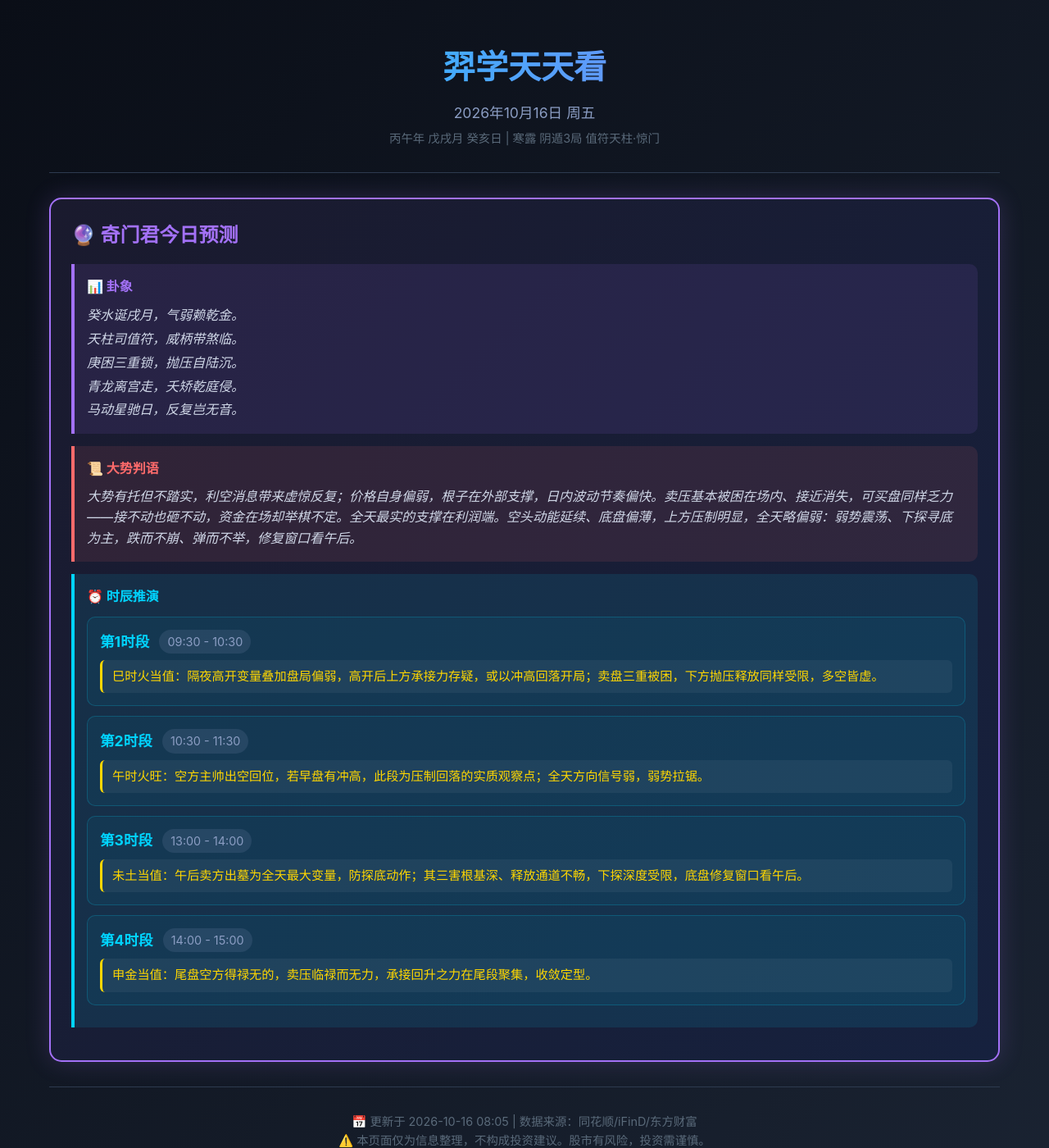
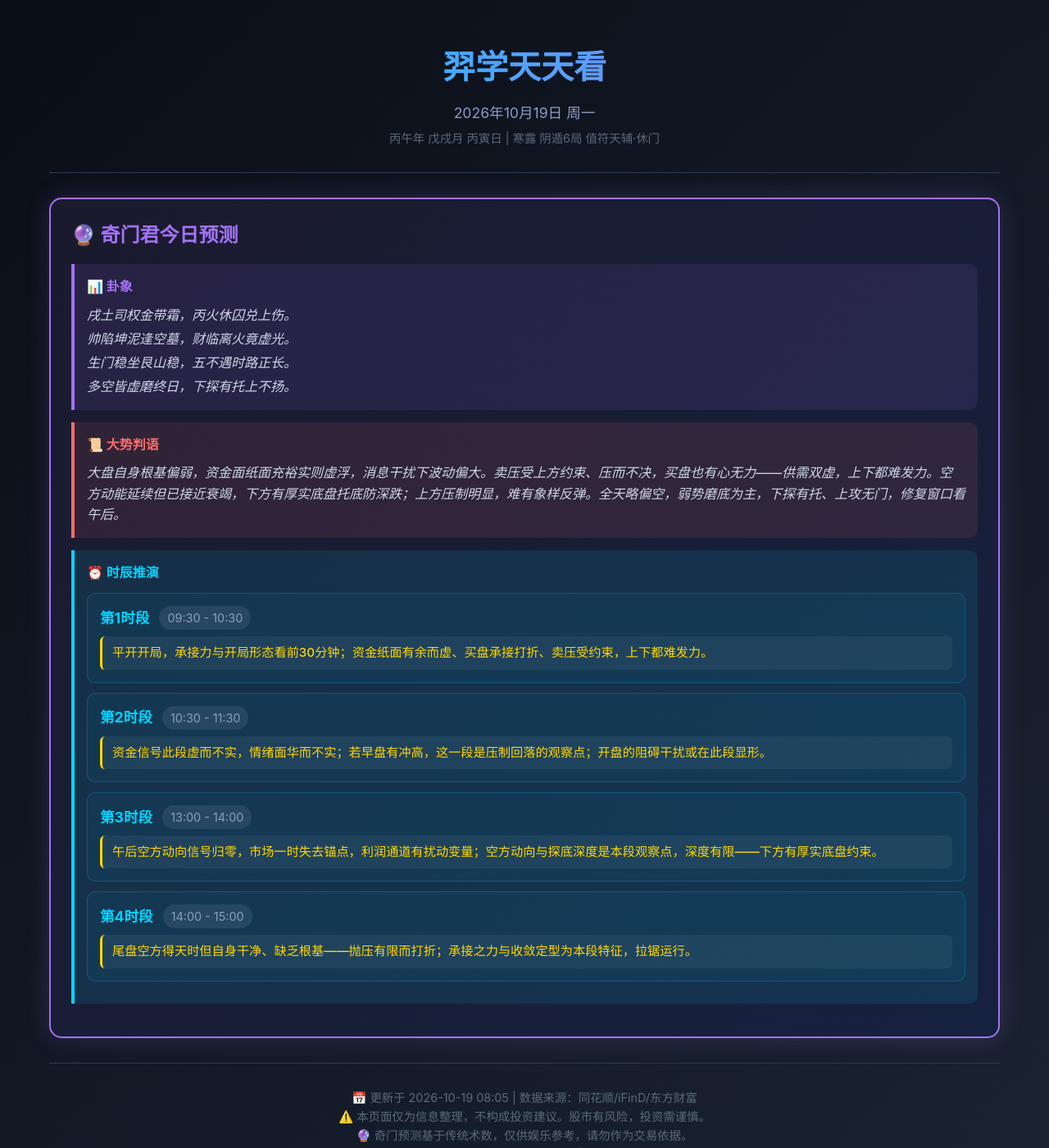
Before and after one commit to xiaoyi0319a/yixue-dashboard, a Jekyll site: the page index.html, which Jekyll copies as it is, in a window 1280 px wide and 1400 px high. Shown: the whole window at 82% size. Built offline with Jekyll 4.4.1, drawn with Linux system fonts in a browser that asks for light colours; comment, search, counter and statistics services are not loaded.

Commit message:
每日更新 2026-10-19：奇门君预测（M4新口径首日，略偏空，四时段熔断态第4日）| 方向整理暂停中

```diff
--- a/index.html
+++ b/index.html
@@ -4,12 +4,12 @@
     <meta charset="UTF-8">
     <meta name="viewport" content="width=device-width, initial-scale=1.0">
     <meta http-equiv="Cache-Control" content="no-cache, no-store, must-revalidate">
-    <meta property="og:title" content="羿学天天看 | 2026-10-16">
-    <meta property="og:description" content="🔮 阴遁3局·略偏空·供需双弱跌而不崩（卖盘三重被困 vs 日干极弱凶格压身）| 📈📰 方向整理已暂停（09-27指令）">
+    <meta property="og:title" content="羿学天天看 | 2026-10-19">
+    <meta property="og:description" content="🔮 阴遁6局·略偏空·供需双虚弱势磨底（空方动能近竭 vs 多方底盘托底）| 📈📰 方向整理已暂停（09-27指令）">
     <meta property="og:type" content="website">
     <meta property="og:url" content="https://xiaoyi0319a.github.io/yixue-dashboard/">
     <meta name="twitter:card" content="summary_large_image">
-    <title>羿学天天看 | 2026-10-16</title>
+    <title>羿学天天看 | 2026-10-19</title>
     <link rel="stylesheet" href="css/style.css">
     <script async src="https://busuanzi.ibruce.info/busuanzi/2.3/busuanzi.pure.mini.js"></script>
 </head>
@@ -17,18 +17,18 @@
     <div class="container">
         <div class="header">
             <h1>羿学天天看</h1>
-            <div class="date">2026年10月16日 周五</div>
-            <div class="ganzhi">丙午年 戊戌月 癸亥日 | 寒露 阴遁3局 值符天柱·惊门</div>
+            <div class="date">2026年10月19日 周一</div>
+            <div class="ganzhi">丙午年 戊戌月 丙寅日 | 寒露 阴遁6局 值符天辅·休门</div>
         </div>
         <div class="qimen-section">
             <h2>🔮 奇门君今日预测</h2>
             <div class="qimen-hexagram">
                 <h4>📊 卦象</h4>
-                <p>癸水诞戌月，气弱赖乾金。<br>天柱司值符，威柄带煞临。<br>庚困三重锁，抛压自陆沉。<br>青龙离宫走，夭矫乾庭侵。<br>马动星驰日，反复岂无音。</p>
+                <p>戌土司权金带霜，丙火休囚兑上伤。<br>帅陷坤泥逢空墓，财临离火竟虚光。<br>生门稳坐艮山稳，五不遇时路正长。<br>多空皆虚磨终日，下探有托上不扬。</p>
             </div>
             <div class="qimen-verdict">
                 <h4>📜 大势判语</h4>
-                <p><i>大势有托但不踏实，利空消息带来虚惊反复；价格自身偏弱，根子在外部支撑，日内波动节奏偏快。卖压基本被困在场内、接近消失，可买盘同样乏力——接不动也砸不动，资金在场却举棋不定。全天最实的支撑在利润端。空头动能延续、底盘偏薄，上方压制明显，全天略偏弱：弱势震荡、下探寻底为主，跌而不崩、弹而不举，修复窗口看午后。</i></p>
+                <p><i>大盘自身根基偏弱，资金面纸面充裕实则虚浮，消息干扰下波动偏大。卖压受上方约束、压而不决，买盘也有心无力——供需双虚，上下都难发力。空方动能延续但已接近衰竭，下方有厚实底盘托底防深跌；上方压制明显，难有象样反弹。全天略偏空，弱势磨底为主，下探有托、上攻无门，修复窗口看午后。</i></p>
             </div>
             <div class="qimen-time">
                 <h4>⏰ 时辰推演</h4>
@@ -37,33 +37,33 @@
                         <span class="time-name">第1时段</span>
                         <span class="time-range">09:30 - 10:30</span>
                     </div>
-                    <div class="time-verdict neutral">巳时火当值：隔夜高开变量叠加盘局偏弱，高开后上方承接力存疑，或以冲高回落开局；卖盘三重被困，下方抛压释放同样受限，多空皆虚。</div>
+                    <div class="time-verdict neutral">平开开局，承接力与开局形态看前30分钟；资金纸面有余而虚、买盘承接打折、卖压受约束，上下都难发力。</div>
                 </div>
                 <div class="time-slot">
                     <div class="time-header">
                         <span class="time-name">第2时段</span>
                         <span class="time-range">10:30 - 11:30</span>
                     </div>
-                    <div class="time-verdict neutral">午时火旺：空方主帅出空回位，若早盘有冲高，此段为压制回落的实质观察点；全天方向信号弱，弱势拉锯。</div>
+                    <div class="time-verdict neutral">资金信号此段虚而不实，情绪面华而不实；若早盘有冲高，这一段是压制回落的观察点；开盘的阻碍干扰或在此段显形。</div>
                 </div>
                 <div class="time-slot">
                     <div class="time-header">
                         <span class="time-name">第3时段</span>
                         <span class="time-range">13:00 - 14:00</span>
                     </div>
-                    <div class="time-verdict neutral">未土当值：午后卖方出墓为全天最大变量，防探底动作；其三害根基深、释放通道不畅，下探深度受限，底盘修复窗口看午后。</div>
+                    <div class="time-verdict neutral">午后空方动向信号归零，市场一时失去锚点，利润通道有扰动变量；空方动向与探底深度是本段观察点，深度有限——下方有厚实底盘约束。</div>
                 </div>
                 <div class="time-slot">
                     <div class="time-header">
                         <span class="time-name">第4时段</span>
                         <span class="time-range">14:00 - 15:00</span>
                     </div>
-                    <div class="time-verdict neutral">申金当值：尾盘空方得禄无的，卖压临禄而无力，承接回升之力在尾段聚集，收敛定型。</div>
+                    <div class="time-verdict neutral">尾盘空方得天时但自身干净、缺乏根基——抛压有限而打折；承接之力与收敛定型为本段特征，拉锯运行。</div>
                 </div>
             </div>
         </div>
         <div class="footer">
-            <p>📅 更新于 2026-10-16 08:05 | 数据来源：同花顺/iFinD/东方财富</p>
+            <p>📅 更新于 2026-10-19 08:05 | 数据来源：同花顺/iFinD/东方财富</p>
             <p>⚠️ 本页面仅为信息整理，不构成投资建议。股市有风险，投资需谨慎。</p>
             <p>🔮 奇门预测基于传统术数，仅供娱乐参考，请勿作为交易依据。</p>
             <p>📊 访问统计：<span id="busuanzi_container_site_pv">本站总访问量 <span id="busuanzi_value_site_pv"></span> 次</span> | <span id="busuanzi_container_site_uv">访客数 <span id="busuanzi_value_site_uv"></span> 人</span></p>
```
